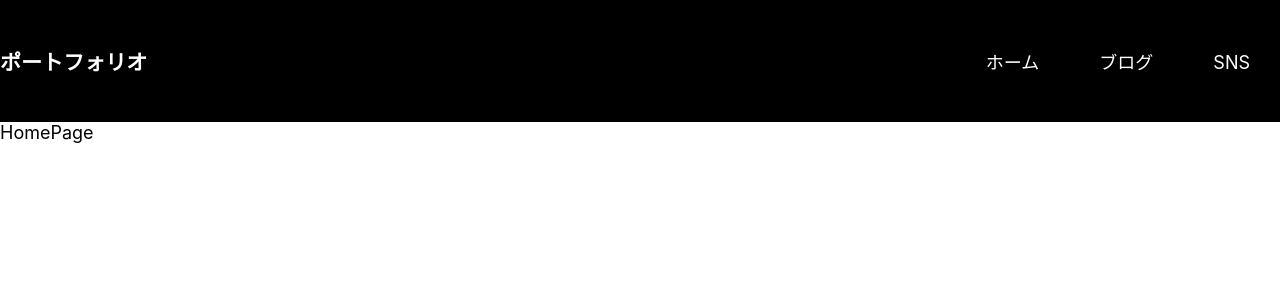
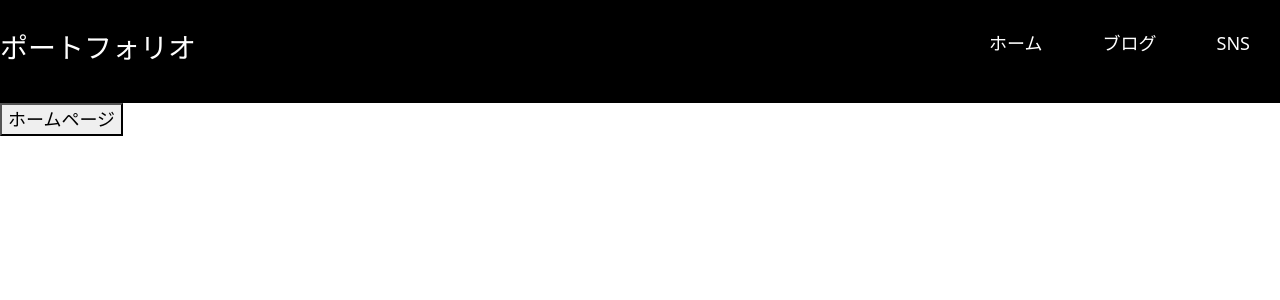
Before and after one commit to kouji2004/react_por3, a React (Create React App) app in the folder react-lesson3/: page / in a window 1280 px wide. Shown: the top 300 px of the page. Built offline with nearby package versions, Linux system fonts and the light colour scheme.

Commit message:
react-bootstrapを適応

```diff
--- a/react-lesson3/package.json
+++ b/react-lesson3/package.json
@@ -6,7 +6,9 @@
     "@testing-library/jest-dom": "^5.16.5",
     "@testing-library/react": "^13.4.0",
     "@testing-library/user-event": "^13.5.0",
+    "bootstrap": "^5.2.3",
     "react": "^18.2.0",
+    "react-bootstrap": "^2.7.0",
     "react-dom": "^18.2.0",
     "react-router-dom": "^6.6.2",
     "react-scripts": "5.0.1",
--- a/react-lesson3/src/components/HomePage.js
+++ b/react-lesson3/src/components/HomePage.js
@@ -1,7 +1,8 @@
 import React from 'react'
+import { Button } from 'react-bootstrap';
 
 export const HomePage = () => {
   return (
-    <div>HomePage</div>
+    <div><button>ホームページ</button></div>
   )
 }
--- a/react-lesson3/src/index.js
+++ b/react-lesson3/src/index.js
@@ -2,7 +2,7 @@ import React from 'react';
 import ReactDOM from 'react-dom/client';
 import './index.css';
 import App from './App';
-
+import 'bootstrap/dist/css/bootstrap.min.css';
 
 const root = ReactDOM.createRoot(document.getElementById('root'));
 root.render(
```
Also changed, not shown: 1 other file (tests, documents, lock files or other folders).
